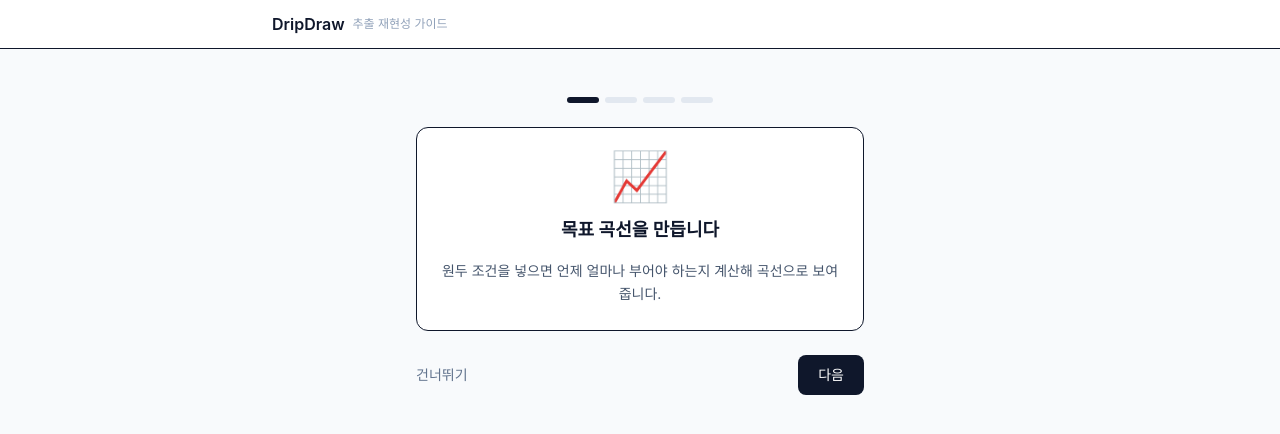
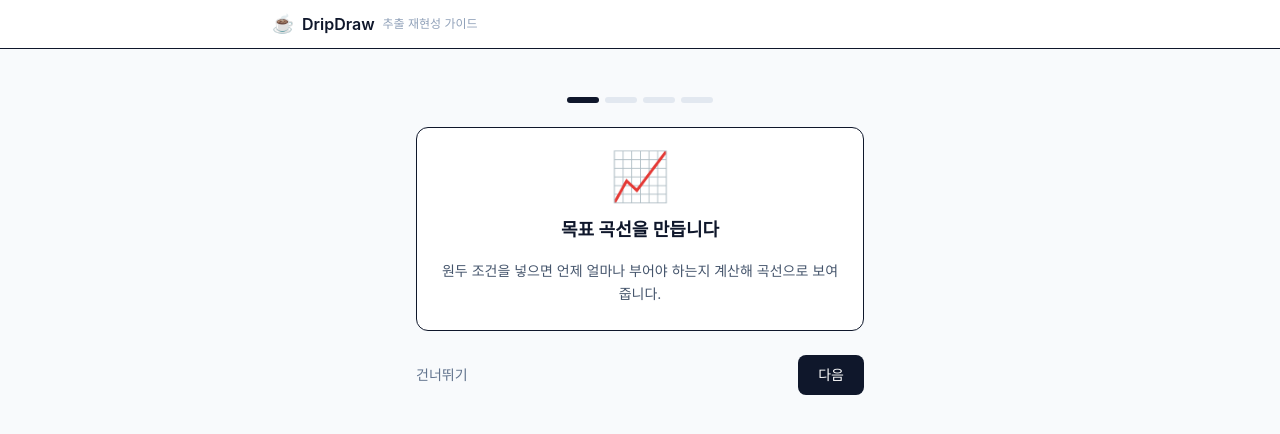
Before and after one commit to kmin-k/DripDraw_Hongik, a React (Vite) app in the folder frontend/: page /onboarding in a window 1280 px wide. Shown: the top 434 px of the page. Built offline with nearby package versions, Linux system fonts and the light colour scheme.

Commit message:
feat: 로고를 눌러 홈으로 이동

```diff
--- a/frontend/src/App.tsx
+++ b/frontend/src/App.tsx
@@ -1,4 +1,4 @@
-import { NavLink, Navigate, Route, Routes, useLocation } from "react-router-dom";
+import { Link, NavLink, Navigate, Route, Routes, useLocation } from "react-router-dom";
 
 import BeansPage from "./pages/BeansPage";
 import BrewDetailPage from "./pages/BrewDetailPage";
@@ -65,9 +65,17 @@ export default function App() {
   return (
     <div className="min-h-screen bg-slate-50 text-slate-900">
       <header className="border-b bg-white">
-        <div className="mx-auto flex max-w-3xl items-center gap-2 px-4 py-3">
-          <span className="font-semibold">DripDraw</span>
-          <span className="text-xs text-slate-400">추출 재현성 가이드</span>
+        <div className="mx-auto flex max-w-3xl items-center px-4 py-3">
+          {/* 어느 화면에서든 홈으로 — 앱에서 로고를 누르면 첫 화면으로 가는 것이 기본 동작입니다. */}
+          <Link
+            to="/"
+            aria-label="홈으로"
+            className="flex items-center gap-2 rounded hover:opacity-70"
+          >
+            <span className="text-lg leading-none">☕</span>
+            <span className="font-semibold">DripDraw</span>
+            <span className="hidden text-xs text-slate-400 sm:inline">추출 재현성 가이드</span>
+          </Link>
         </div>
       </header>
 
```
